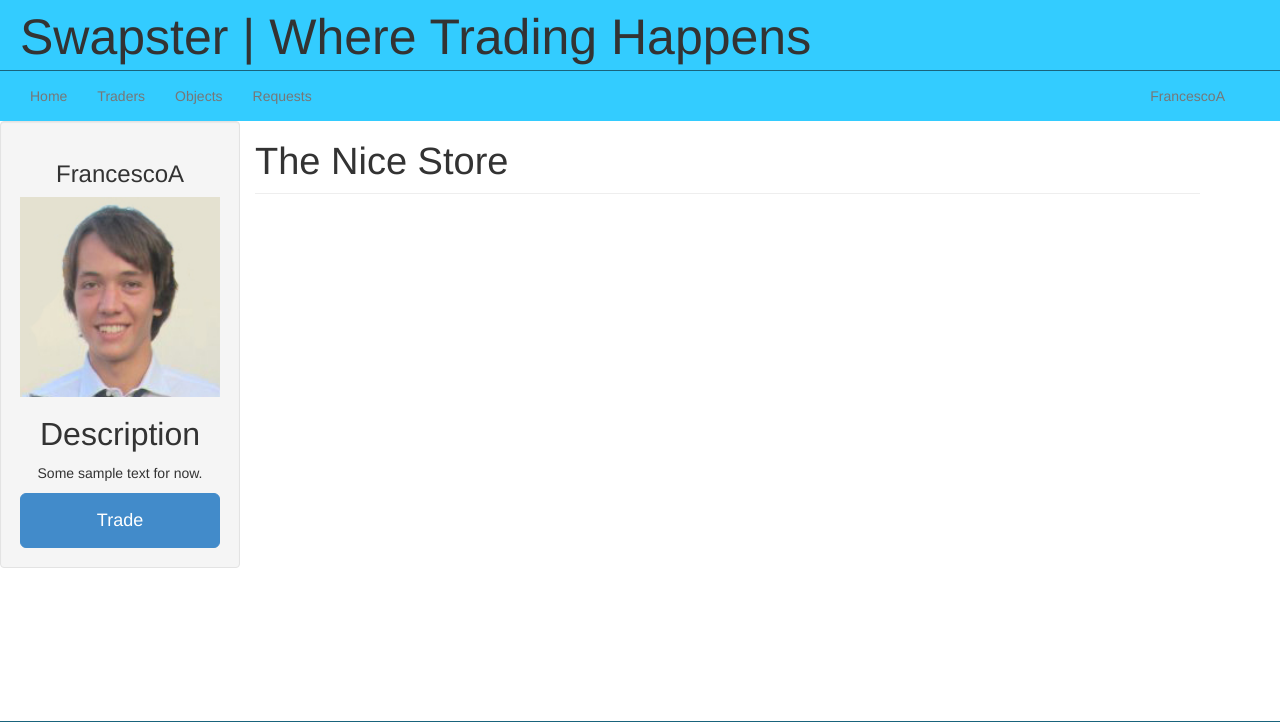
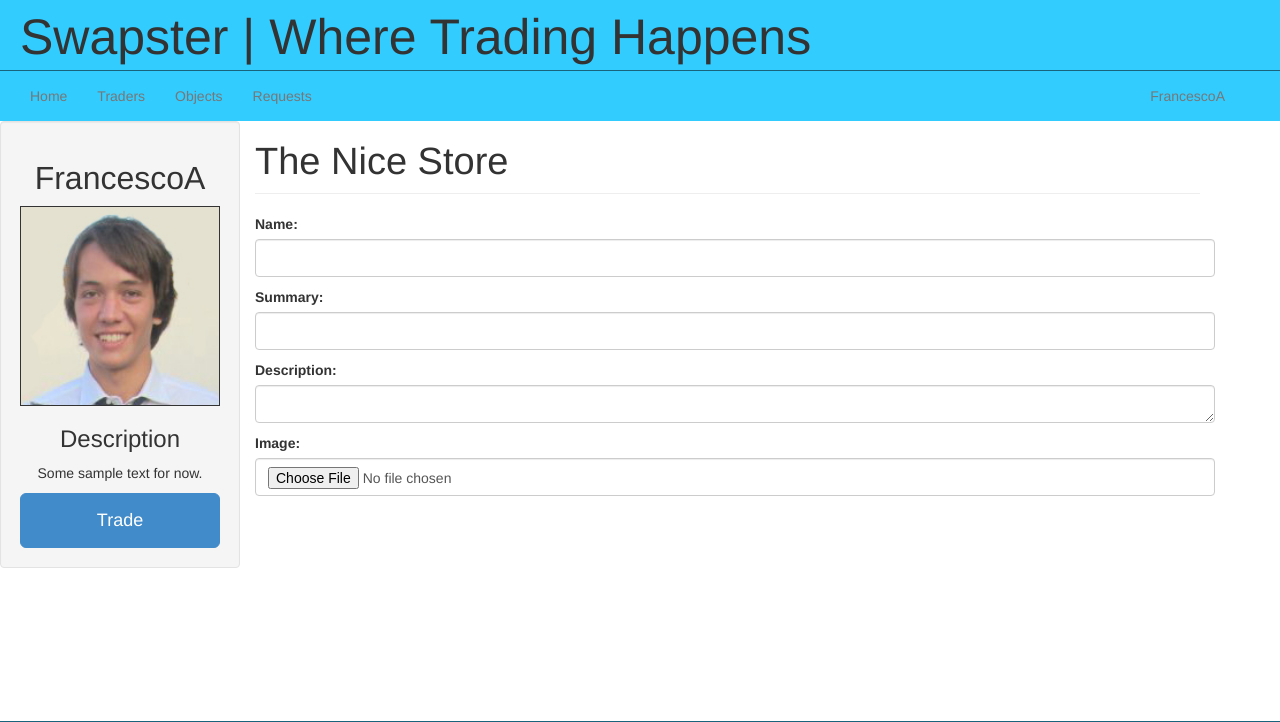
Before and after one commit to FrancescoA/swapster, a Django app: template templates/objects/object_create.html in a window 1280 px wide. Shown: the top 722 px of the page. Run offline with Django 3.2, Linux system fonts and the light colour scheme; the template is opened without the code that fills it: values that come from a table or form of the project are taken from there, others are empty; a user stored in the database is signed in; parts of the project's set-up code (start-up, migrations or seed data) failed here and were passed over.

Commit message:
Changed Form

```diff
--- /dev/null
+++ b/objects/forms.py
@@ -0,0 +1,7 @@
+from django.forms import ModelForm
+from objects.models import Object
+
+class ObjectForm(ModelForm):
+	class Meta:
+		model = Object
+		fields = ('name', 'summary', 'description', 'image')
--- a/objects/views.py
+++ b/objects/views.py
@@ -7,6 +7,7 @@ from django.http import HttpResponse
 
 from objects.models import Object
 from trader.models import Trader
+from objects.forms import ObjectForm
 import json
 
 def index(request):
@@ -16,7 +17,9 @@ def index(request):
 
 class ObjectCreateView(CreateView):
     model = Object
+    form_class = ObjectForm
     template_name = 'objects/object_create.html'
+    #success_url = ''
 
 
 
--- a/static/css/main.css
+++ b/static/css/main.css
@@ -79,7 +79,7 @@ div.footer-links a {
   color: #999999;
 }
 
-input {
+input,textarea {
   display: block;
   width: 100%;
   height: 38px;
@@ -97,7 +97,7 @@ input {
           transition: border-color ease-in-out 0.15s, box-shadow ease-in-out 0.15s;
 }
 
-input:focus {
+input:focus, textarea:focus {
   border-color: rgba(82, 168, 236, 0.8);
   outline: 0;
   -webkit-box-shadow: inset 0 1px 1px rgba(0, 0, 0, 0.075), 0 0 8px rgba(82, 168, 236, 0.6);
--- a/static/css/profile.css
+++ b/static/css/profile.css
@@ -22,6 +22,8 @@ hr {
 	max-width: 300px;
 	height: auto;
 	width: auto;
+	border: solid;
+	border-width: 1px;
 }
 
 .row > .store-header {
--- a/templates/trader/profile.html
+++ b/templates/trader/profile.html
@@ -6,13 +6,13 @@
 <div class="row">
 	<div class="col-3 profile">
 		<div class='well'>
-			<h3> {{ user.username }}</h3>
+			<h2> {{ user.username }}</h2>
 			{% if user.image %}
 			<img class="profile-pic" src="{{ user.image.url }}"/>
 			{% else%}
 			<img src="">
 			{% endif %}
-			<h2> Description </h2>
+			<h3> Description </h3>
 			<p> Some sample text for now.</p>
 			<button class="btn btn-large btn-primary btn-block"> Trade </button>
 		</div>
```
Also changed, not shown: 2 other files.
